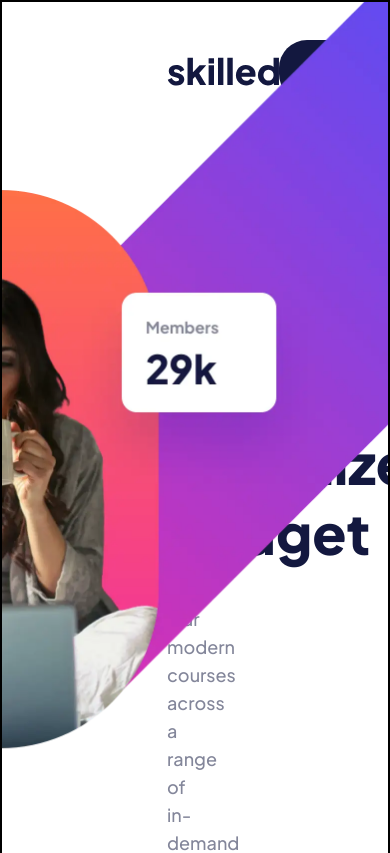
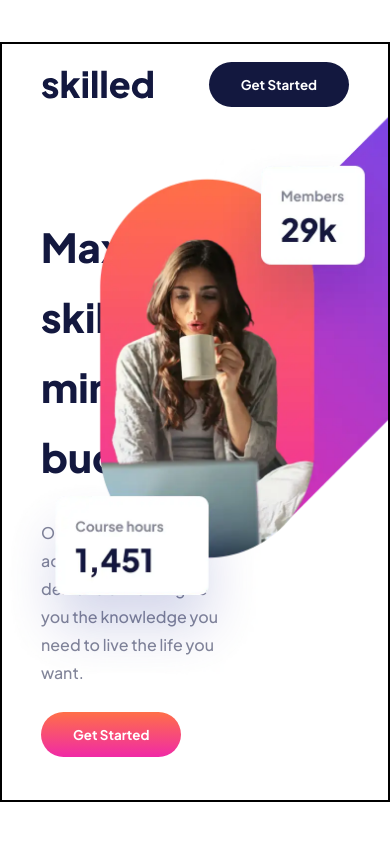
Before and after one commit to NataJenkins/skilled-e-learning-landing-page, a React (Vite) app: page / in a window 390 px wide. Shown: the top 853 px of the page. Built offline with nearby package versions, Linux system fonts and the light colour scheme.

Commit message:
Header Tablet view

```diff
--- a/src/_base.scss
+++ b/src/_base.scss
@@ -21,6 +21,9 @@ $gradient-2: linear-gradient(180deg, #4851ff 0%, #f02aa6 99.92%);
     font-weight: 800;
     font-size: 56px;
     line-height: 70px;
+    @media (max-width: $bp-tablet) {
+        font-size: 40px;
+    }
 }
 .heading-l {
     font-family: "Plus Jakarta Sans", sans-serif;
@@ -46,6 +49,9 @@ $gradient-2: linear-gradient(180deg, #4851ff 0%, #f02aa6 99.92%);
     font-weight: 500;
     font-size: 18px;
     line-height: 28px;
+    @media (max-width: $bp-tablet) {
+        font-size: 16px;
+    }
 }
 .p-s {
     font-family: "Plus Jakarta Sans", sans-serif;
--- a/src/components/MainView/MainView.jsx
+++ b/src/components/MainView/MainView.jsx
@@ -2,6 +2,7 @@ import "./MainView.scss";
 import Button from "../Button/Button";
 import DarkLogo from "../../assets/logo-dark.svg";
 import HeroDesktop from "../../assets/image-hero-desktop@2x.webp";
+import HeroTablet from "../../assets/image-hero-tablet@2x.webp";
 export default function MainView() {
     return (
         <div className="main-container">
@@ -28,6 +29,7 @@ export default function MainView() {
                             alt=""
                             className="image-desktop"
                         />
+                        <img src={HeroTablet} alt="" className="image-tablet" />
                     </div>
                 </div>
             </header>
--- a/src/components/MainView/MainView.scss
+++ b/src/components/MainView/MainView.scss
@@ -34,6 +34,41 @@
                 &-desktop {
                     height: 935px;
                 }
+                &-tablet {
+                    display: none;
+                }
+                &-mobile {
+                    display: none;
+                }
+            }
+        }
+    }
+    @media (max-width: $bp-tablet) {
+        padding: 18px 39px;
+        header {
+            .nav {
+                margin-bottom: 105px;
+            }
+            .header {
+                margin-bottom: 25px;
+                .details {
+                    width: 60%;
+                }
+                .p-m {
+                    margin-bottom: 25px;
+                    color: $gray;
+                }
+                .image {
+                    top: -245px;
+                    right: -340px;
+                    &-desktop {
+                        display: none;
+                    }
+                    &-tablet {
+                        height: 715px;
+                        display: block;
+                    }
+                }
             }
         }
     }
```
